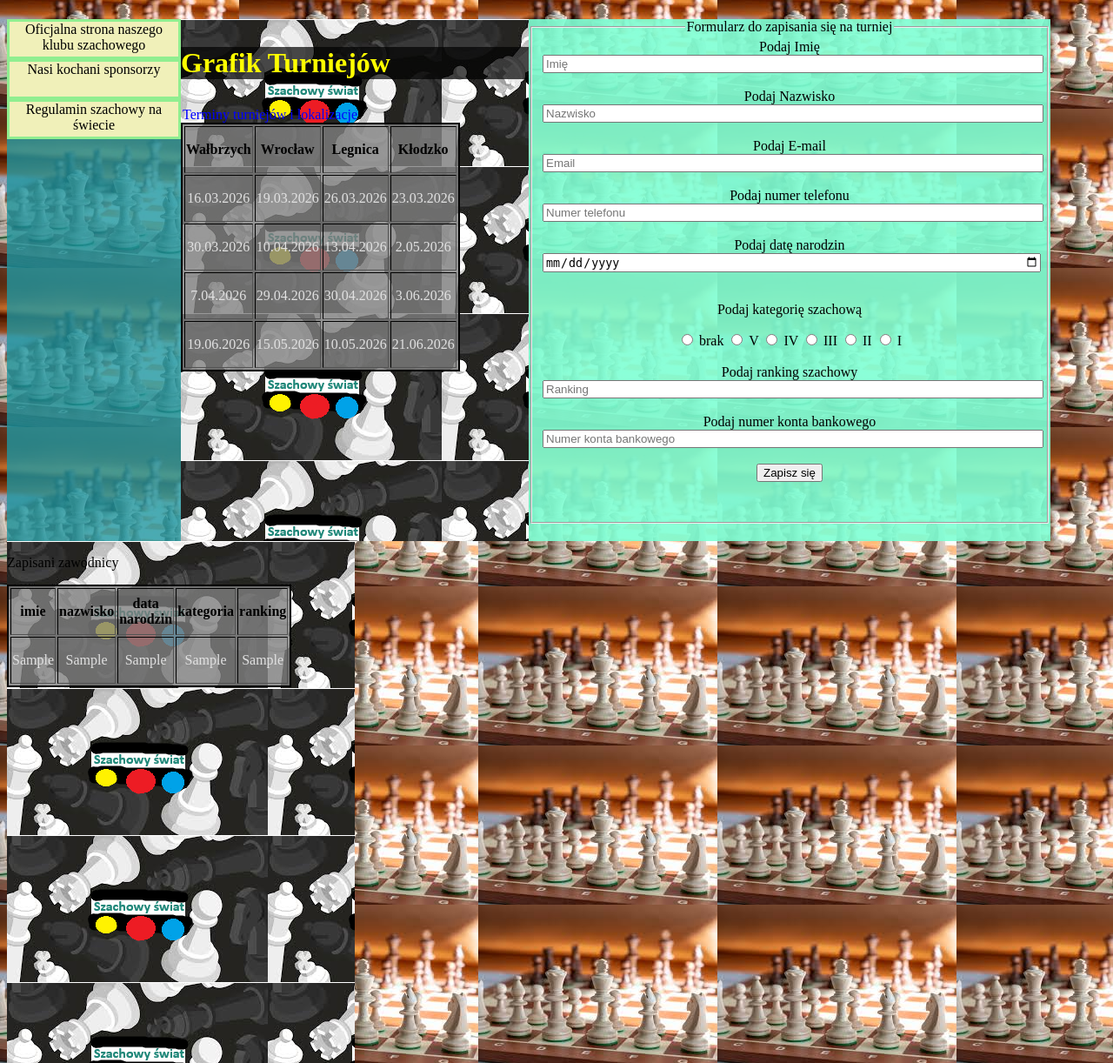
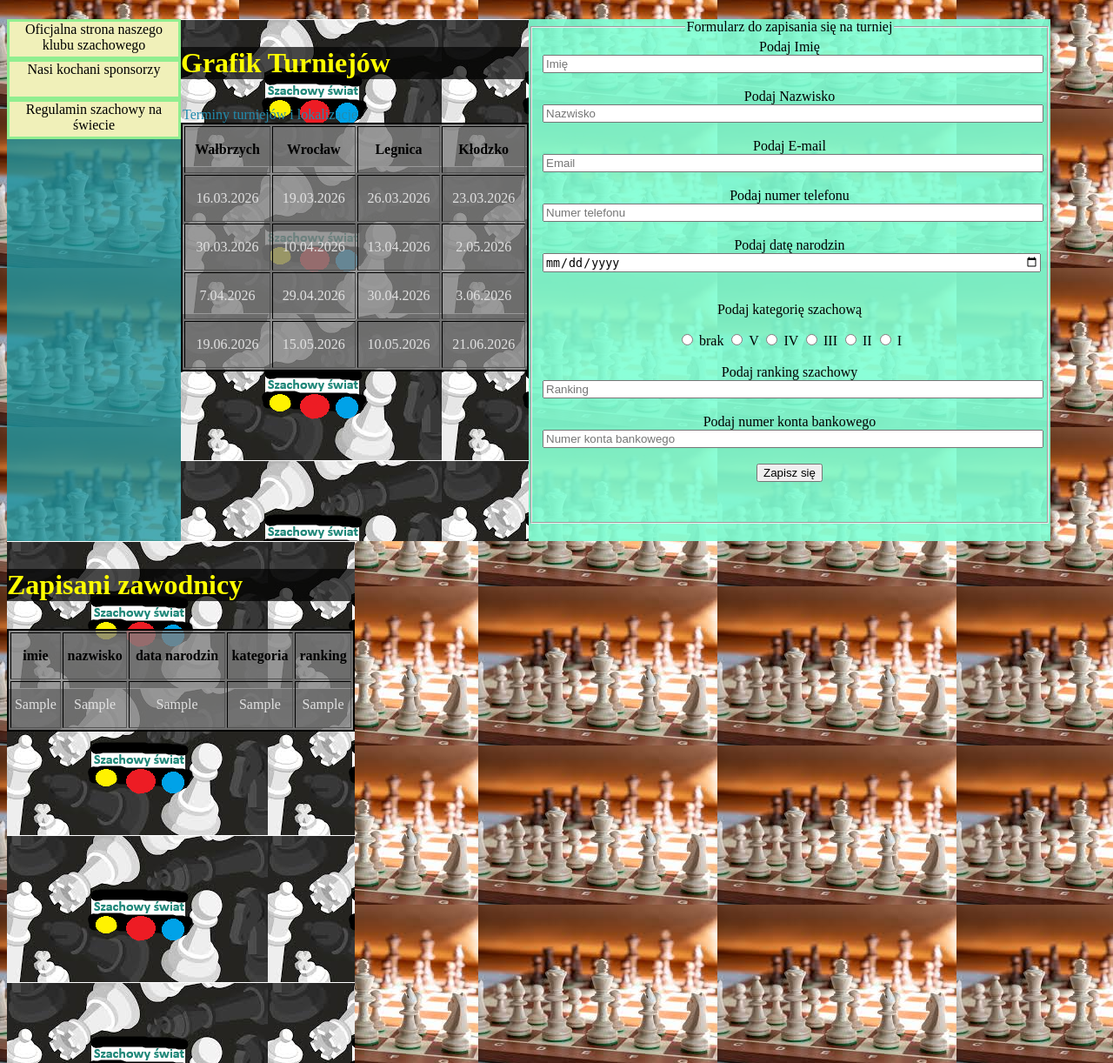
Before and after one commit to Lalandrynka/Zapisy_Turniej_Szachowy, a Flask app: page / in a window 1280 px wide. Shown: the part 58-1280 px from the top of the page at 87% size. Run offline with Flask 3, Linux system fonts and the light colour scheme; tables that the repository leaves empty or names only in its code hold one stand-in row (values such as "Sample post").

Commit message:
0.3,5 poprawione tabele

```diff
--- a/static/zapisy_na_turniej.css
+++ b/static/zapisy_na_turniej.css
@@ -39,19 +39,20 @@ a{
     border: solid 3px lightgreen;
 }
 /*Tabela*/
-#ptable{
+.ptable{
     font-size: xx-large;
     font-weight: bolder;
     color: yellow;
     background-color: rgba(0, 0, 0, 0.7);
 }
 #tleg{
-    color: blue;
+    color: rgb(34, 139, 173);
 }
 table{
     border: solid 2px black;
     text-align: center;
     background-color: rgba(128, 128, 128, 0.8);
+    width: 100%;
 }
 th{
     color: black;
@@ -60,7 +61,6 @@ td{
     color: rgb(225, 225, 225);
 }
 td,th{
-    width: 30px;
     height: 50px;
 }
 /*Formularz*/
--- a/templates/zapisy_na_turniej.html
+++ b/templates/zapisy_na_turniej.html
@@ -18,7 +18,7 @@
     </aside>
     <section>
         <table border="1">
-            <p id="ptable">Grafik Turniejów</p>
+            <p class="ptable">Grafik Turniejów</p>
             <legend id="tleg">Terminy turniejów i lokalizacje</legend>
             <tr><th>Wałbrzych</th><th>Wrocław</th><th>Legnica</th><th>Kłodzko</th></tr>
             <tr><td>16.03.2026</td><td>19.03.2026</td><td>26.03.2026</td><td>23.03.2026</td></tr>
@@ -87,7 +87,7 @@
 </main>
 <section>
     <table border="1">
-        <p>Zapisani zawodnicy</p>
+        <p class="ptable">Zapisani zawodnicy</p>
         <tr><th>imie</th><th>nazwisko</th><th>data narodzin</th><th>kategoria</th><th>ranking</th></tr>
         {% for user in users %}
         <tr>
```
